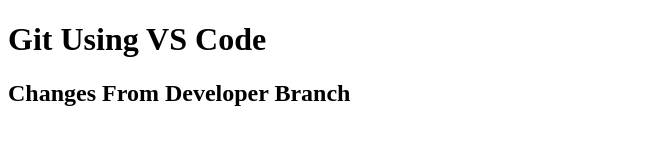
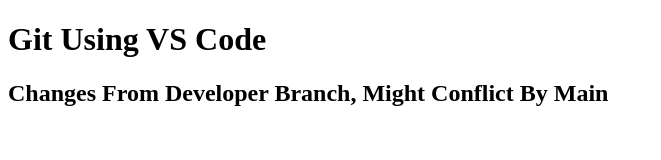
Before and after one commit to vinamra842000/git-using-vs, a plain HTML site: page index.html in a window 1280 px wide. Shown: the whole page, without its empty margins (0-661 px from the left). Drawn offline with Linux system fonts and the light colour scheme.

Commit message:
Might Conflict Main With Developer

```diff
--- a/index.html
+++ b/index.html
@@ -7,6 +7,6 @@
 </head>
 <body>
     <h1>Git Using VS Code</h1>
-    <h2>Changes From Developer Branch</h2>
+    <h2>Changes From Developer Branch, Might Conflict By Main</h2>
 </body>
 </html>
```
